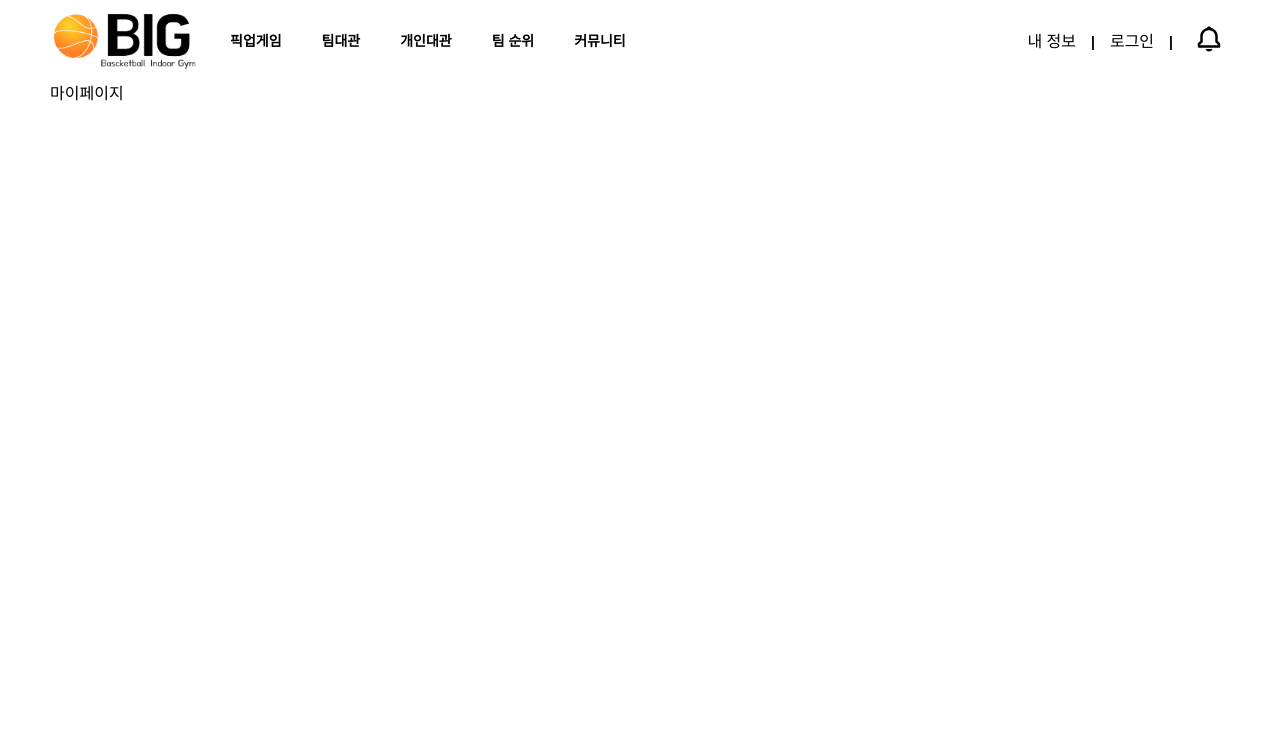
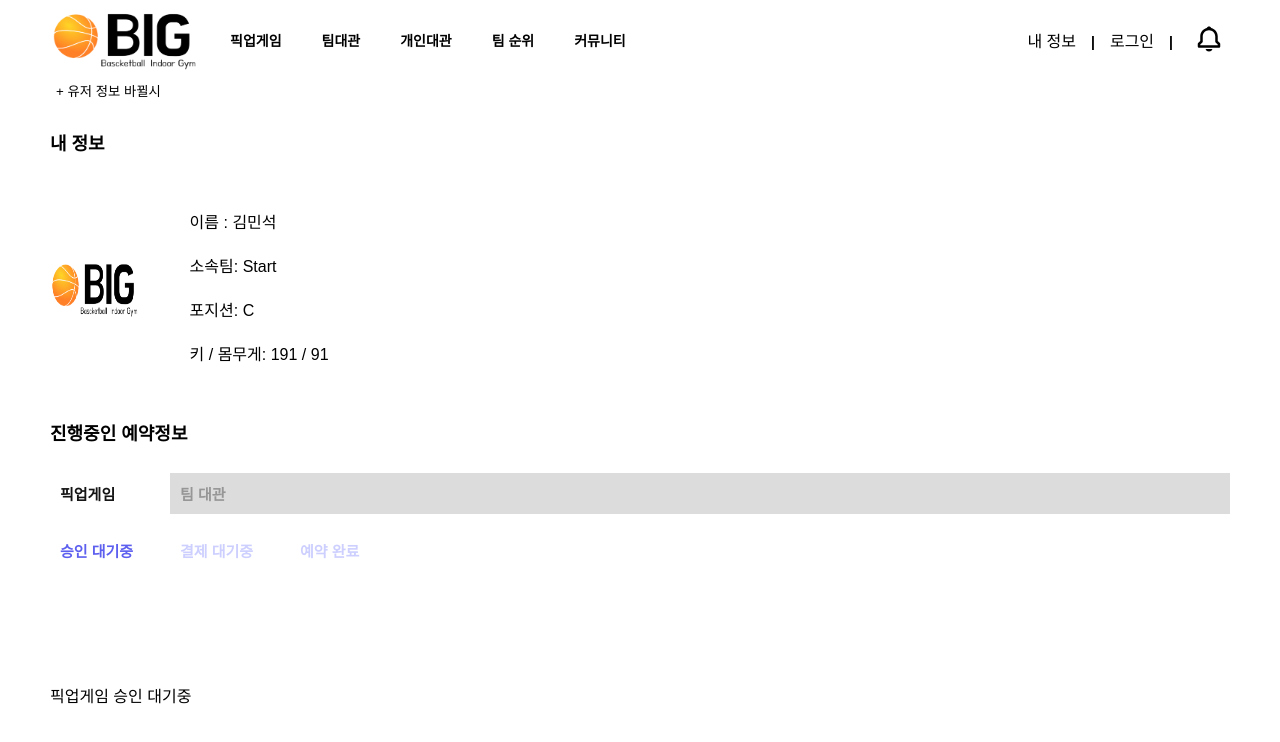
Before and after one commit to B-I-G-team/BIG_front, a React (Create React App) app: page /mypage in a window 1280 px wide. Shown: the top 742 px of the page. Built offline with nearby package versions, Linux system fonts and the light colour scheme; no server answers.

Commit message:
myPage 구조 설정

```diff
--- a/src/components/common/Header.tsx
+++ b/src/components/common/Header.tsx
@@ -57,7 +57,7 @@ const Header = () => {
 
             {/* 랩탑부터 */}
             <NavList>
-              <StyledLink to="/gym">내 정보</StyledLink>
+              <StyledLink to="/mypage">내 정보</StyledLink>
               {user?.email ? (
                 <StyledLink to="/" onClick={onClickLogout}>
                   로그아웃
--- /dev/null
+++ b/src/components/mypage/Mypage.tsx
@@ -0,0 +1,202 @@
+import React,{useState} from 'react'
+import styled from 'styled-components';
+import profileImg1 from 'assets/logo.png'
+import profileImg2 from 'assets/place1.jpeg'
+import Reserve from './Reserve';
+
+const data = [
+    {
+        id : 1,
+        img : profileImg1,
+        name : '김민석',
+        team : 'Start',
+        Roll : 'C',
+        height : 191,
+        weight : 91
+    },
+    {
+        id : 2,
+        img : profileImg2,
+        name : '김대환',
+        team : 'Freaks',
+        Roll : 'SG',
+        height : 170,
+        weight : 60
+    },
+    {
+        id : 3,
+        img : profileImg1,
+        name : '김민범',
+        team : '에어메카',
+        Roll : 'SF',
+        height : 175,
+        weight : 70
+    }
+  ];
+
+const Mypage = () => {
+  const [UserIndex , setIndex] = useState(0);
+  const user = data[UserIndex];
+  const menuArr = [
+    { name: '픽업게임', content: 'PickUpGame' },
+    { name: '팀 대관', content: 'Team Reserve' }
+  ];
+
+  const subMenuArr = [
+    { name: '승인 대기중', content : '승인 대기중'},
+    { name: '결제 대기중', content : '결제 대기중'},
+    { name: '예약 완료' , content : '예약 완료'}
+  ]
+  const [currentTab, clickTab] = useState(0);
+  const [currentSubTab,clickSubTab] = useState(0);
+
+  const selectMenuHandler = (index:number) => {
+    clickTab(index);
+    clickSubTab(0);
+  };
+
+  const selectSubMenuHandler = (index:number) => {
+    clickSubTab(index);
+  }
+  const userButtonClick = () =>{
+    setIndex(UserIndex+1)
+    if (UserIndex === 2){
+      setIndex(0);
+    }
+  }
+  return (
+    <>
+    <button onClick = {userButtonClick}>+ 유저 정보 바뀔시</button>
+    <Title>내 정보</Title>
+    <InformationBox>
+      <Image src={user.img} alt =""/>
+    <Informations>
+        <Information>이름 : {user.name}</Information>
+        <Information>소속팀: {user.team}</Information>
+        <Information>포지션: {user.Roll}</Information>
+        <Information>키 / 몸무게: {user.height} / {user.weight}</Information>
+    </Informations>
+    </InformationBox>
+    <Title>진행중인 예약정보</Title>
+    <TabMenu>
+    {menuArr.map((el,index) => (
+              <li key = {index} className={index === currentTab ? "submenu focused" : "submenu" }
+              onClick={() => selectMenuHandler(index)}>{el.name}</li>
+            ))}
+    </TabMenu>
+    <SubTab>
+    {subMenuArr.map((el,index) => (
+              <li key = {index} className={index === currentSubTab ? "submenu focused" : "submenu" }
+              onClick={() => selectSubMenuHandler(index)}>{el.name}</li>
+            ))}
+    </SubTab>
+    <Reserve Data = {menuArr[currentTab]} subData = {subMenuArr[currentSubTab]}/>
+
+    </>
+  )
+}
+
+export default Mypage
+
+const InformationBox = styled.div`
+  display : flex;
+  align-items : center;
+  justify-content : center;
+  @media ${({ theme }) => theme.grid.tablet} {
+    justify-content :flex-start;
+  }
+`;
+
+const Title = styled.p`
+font-size: ${({ theme }) => theme.font.size.subtitle_1};
+font-weight: 600;
+padding: 10px 0;
+@media ${({ theme }) => theme.grid.tablet} {
+  font-size: ${({ theme }) => theme.font.size.heading_6};
+  font-weight: 700;
+}
+
+@media ${({ theme }) => theme.grid.laptop} {
+  font-size: ${({ theme }) => theme.font.size.heading_5};
+}
+`;
+
+const Informations =styled.ul`
+    list-style : none;
+    display :flex;
+    flex-direction : column;
+    align-items : flex-start;
+`;
+
+const Information = styled.li`
+    padding : 10px;
+`;
+
+const Image = styled.img`
+  width : 35px;
+  height : 45px;
+  @media ${({ theme }) => theme.grid.tablet} {
+    width : 7vw;
+    height : 9vh;
+  }
+`;
+
+const TabMenu = styled.ul`
+  background-color: #dcdcdc;
+  padding : 0px;
+  color: rgb(150, 150, 150);
+  font-weight: bold;
+  display: flex;
+  flex-direction: row;
+  list-style: none;
+  margin-top: 10px;
+
+  .submenu {
+  // 기본 Tabmenu 에 대한 CSS를 구현
+    display: flex;
+    width: 100px;
+    padding: 10px;
+    font-size: 15px;
+    transition: 0.5s;
+  }
+
+  .focused {
+   //선택된 Tabmenu 에만 적용되는 CSS를 구현
+    background-color: rgb(255,255,255);
+    color: rgb(21,20,20);
+  }
+`;
+
+const SubTab = styled.ul`
+  font-weight: bold;
+  padding : 0px;
+  display: flex;
+  flex-direction: column;
+  align-items: flex-start;
+  list-style: none;
+  margin-bottom: 7rem;
+  @media ${({ theme }) => theme.grid.tablet} {
+    flex-direction : row;
+
+  }
+  .submenu {
+  // 기본 Tabmenu 에 대한 CSS를 구현
+    color : #CDCFFF;
+    display: flex;
+    transition: 0.5s;
+    @media ${({ theme }) => theme.grid.tablet} {
+      width: 100px;
+      padding: 10px;
+      font-size: 15px;
+
+    }
+    width: 30vw;
+    padding: 10px;
+    font-size: 15px;
+  }
+
+  .focused {
+   //선택된 Tabmenu 에만 적용되는 CSS를 구현
+    color: #5D5FEF;
+  }
+`;
--- /dev/null
+++ b/src/components/mypage/Reserve.tsx
@@ -0,0 +1,29 @@
+import React from 'react'
+import styled from 'styled-components';
+interface Props {
+    Data :{
+        name : string;
+        content : string;
+    }
+    subData : {
+        name : string;
+        content : string ;
+    }
+}
+const Reserve = ({Data,subData}:Props) => {
+  return (
+
+    <>
+    {console.log(subData)}
+    <div>{Data.name} {subData.name}</div>
+    <EmptyBox></EmptyBox>
+    </>
+  )
+}
+
+export default Reserve
+
+
+const EmptyBox = styled.div`
+    height: 300px;
+`
--- a/src/container/mypage/index.tsx
+++ b/src/container/mypage/index.tsx
@@ -1,7 +1,7 @@
 import React from 'react';
-
+import Mypage from 'components/mypage/Mypage'
 const Index = () => {
-  return <div>마이페이지</div>;
+  return <Mypage/>
 };
 
 export default Index;
```
